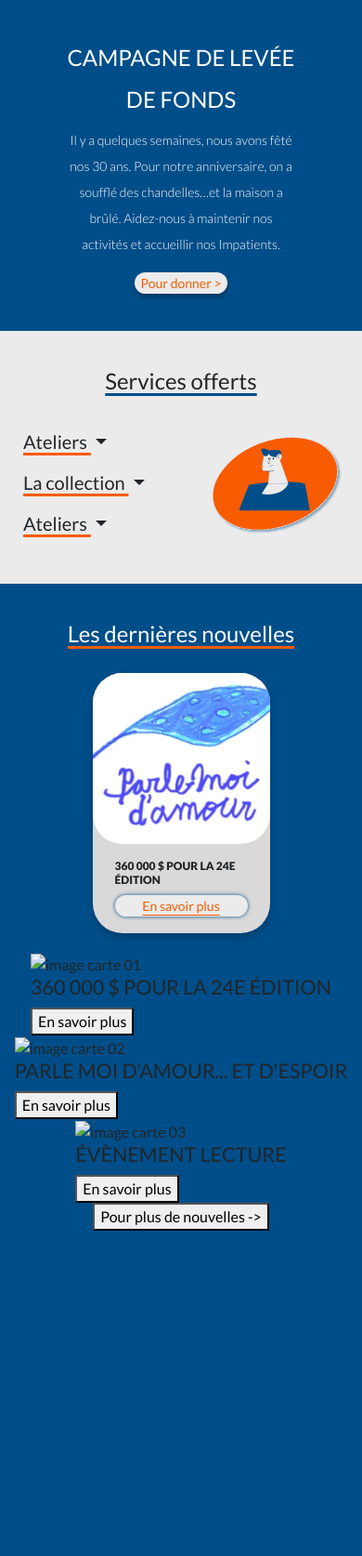
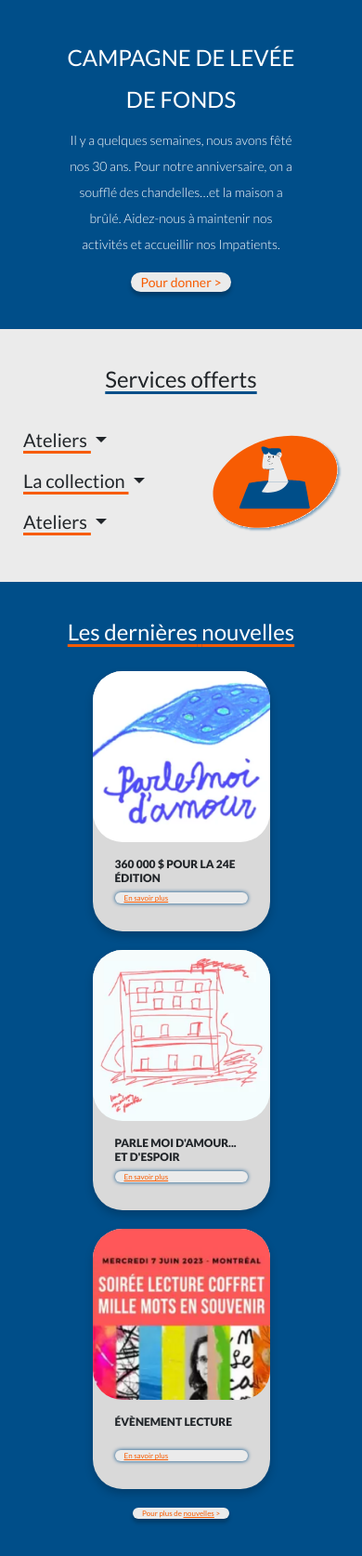
Before and after one commit to etennecharron/les_impatients-les_chaussures_kakis, a PHP site: page / in a window 390 px wide. Shown: the part 539-2213 px from the top of the page at 93% size. Before the commit the page ends 1863 px from the top, so only its background shows below. Run offline with PHP 8.4, Linux system fonts and the light colour scheme.

Commit message:
nouvelles_v_telephone
j'ai terminer la section nouvelles version telephone

```diff
--- a/css/partials/_base.scss
+++ b/css/partials/_base.scss
@@ -15,6 +15,7 @@ body{
 @mixin btn{
     background-color: variables.$gris;
     color:variables.$orange;
+    padding: 0 10px;
     border: none;
     border-radius: 15px;
     font-size: 14px;
--- a/css/style.css
+++ b/css/style.css
@@ -196,6 +196,7 @@ font-weight: 900; = black
   text-decoration: underline;
   text-decoration-thickness: 3px;
   text-underline-offset: 3.5px;
+  -webkit-text-decoration-color: #004E89;
           text-decoration-color: #004E89;
 }
 .hero__info01 h2 {
@@ -225,6 +226,7 @@ font-weight: 900; = black
   text-decoration: underline;
   text-decoration-thickness: 3px;
   text-underline-offset: 3.5px;
+  -webkit-text-decoration-color: #F75C03;
           text-decoration-color: #F75C03;
 }
 .hero__info02 h2 {
@@ -391,6 +393,7 @@ font-weight: 900; = black
 .campagne__contenus button {
   background-color: #EBEBEB;
   color: #F75C03;
+  padding: 0 10px;
   border: none;
   border-radius: 15px;
   font-size: 14px;
@@ -462,6 +465,7 @@ font-weight: 900; = black
   text-decoration: underline;
   text-decoration-thickness: 3px;
   text-underline-offset: 3.5px;
+  -webkit-text-decoration-color: #004E89;
           text-decoration-color: #004E89;
 }
 .services__contenus {
@@ -481,6 +485,7 @@ font-weight: 900; = black
   text-decoration: underline;
   text-decoration-thickness: 3px;
   text-underline-offset: 3.5px;
+  -webkit-text-decoration-color: #F75C03;
           text-decoration-color: #F75C03;
   font-size: 20px;
 }
@@ -503,6 +508,7 @@ font-weight: 900; = black
 .services__contenus__wrapupDropdown .dropdown .dropdown-menu button {
   background-color: #EBEBEB;
   color: #F75C03;
+  padding: 0 10px;
   border: none;
   border-radius: 15px;
   font-size: 14px;
@@ -545,6 +551,7 @@ font-weight: 900; = black
     text-decoration: underline;
     text-decoration-thickness: 3px;
     text-underline-offset: 3.5px;
+    -webkit-text-decoration-color: #004E89;
             text-decoration-color: #004E89;
   }
 }
@@ -578,6 +585,7 @@ font-weight: 900; = black
     text-decoration: underline;
     text-decoration-thickness: 3px;
     text-underline-offset: 3.5px;
+    -webkit-text-decoration-color: #004E89;
             text-decoration-color: #004E89;
   }
 }
@@ -590,12 +598,16 @@ font-weight: 900; = black
   align-items: center;
   background-color: #004E89;
 }
-.nouvelles h2 {
+.nouvelles__titre {
+  display: flex;
+}
+.nouvelles__titre h2 {
   font-size: 24px;
   color: white;
   text-decoration: underline;
   text-decoration-thickness: 3px;
   text-underline-offset: 3.5px;
+  -webkit-text-decoration-color: #F75C03;
           text-decoration-color: #F75C03;
 }
 .nouvelles__content {
@@ -606,6 +618,27 @@ font-weight: 900; = black
 .nouvelles__content button:nth-child(1) {
   display: none;
 }
+.nouvelles__content button {
+  background-color: #EBEBEB;
+  color: #F75C03;
+  padding: 0 10px;
+  border: none;
+  border-radius: 15px;
+  font-size: 14px;
+  box-shadow: 0 4px 4px 0 rgba(0, 0, 0, 0.25);
+  margin-top: 20px;
+  font-size: 8px;
+  display: flex;
+}
+.nouvelles__content button .sousligne {
+  text-decoration: underline;
+  text-decoration-thickness: 3px;
+  text-underline-offset: 3.5px;
+  -webkit-text-decoration-color: #F75C03;
+          text-decoration-color: #F75C03;
+  text-decoration-thickness: 1px;
+  text-underline-offset: 1px;
+}
 .nouvelles__content .card {
   position: relative;
   background-color: #D9D9D9;
@@ -614,7 +647,7 @@ font-weight: 900; = black
   text-align: center;
   box-shadow: 0 5px 10px rgba(0, 0, 0, 0.2);
   border: none;
-  margin: 20px 0;
+  margin-top: 20px;
   width: 191px;
   height: 280px;
   padding-top: 185px;
@@ -629,10 +662,12 @@ font-weight: 900; = black
   font-size: 12px;
   font-weight: 900;
   text-align: left;
+  height: 29px;
 }
 .nouvelles__content .card button {
   background-color: #EBEBEB;
   color: #F75C03;
+  padding: 0 10px;
   border: none;
   border-radius: 15px;
   font-size: 14px;
@@ -643,6 +678,9 @@ font-weight: 900; = black
   text-decoration-thickness: 1px;
   box-shadow: 0 0 4px 0 #004E89;
   width: 100%;
+  margin: 0;
+  font-size: 8px;
+  text-underline-offset: 1px;
 }
 
 /*****************FIN NOUVELLES***********************/
--- a/css/style.scss
+++ b/css/style.scss
@@ -453,12 +453,16 @@ button{
     flex-direction: column;
     align-items: center;
     background-color: variables.$bleu;
-    h2{
-        font-size: 24px;
-        color:white;
-        @include base.sousligne;
-        text-decoration-color: variables.$orange;
+    &__titre{
+        display: flex;
+        h2{
+            font-size: 24px;
+            color:white;
+            @include base.sousligne;
+            text-decoration-color: variables.$orange;
+        }
     }
+
     &__content{
         button:nth-child(1){
             display:none;
@@ -466,6 +470,18 @@ button{
         display: flex;
         flex-direction: column;
         align-items: center;
+        button{
+            @include base.btn;
+            margin-top: 20px;
+            font-size: 8px;
+            display: flex;
+            .sousligne{
+                @include base.sousligne;
+                text-decoration-color: variables.$orange;
+                text-decoration-thickness: 1px;
+                text-underline-offset:1px;
+            }
+        }
         .card{
             position: relative;
             background-color: variables.$grisFoncer;
@@ -474,7 +490,7 @@ button{
             text-align: center;
             box-shadow: 0 5px 10px rgba(0,0,0,.2);
             border:none;
-            margin:20px 0;
+            margin-top:20px;
             width:191px;
             height:280px;
             padding-top: 185px;
@@ -488,13 +504,17 @@ button{
                 font-size: 12px;
                 font-weight:900;
                 text-align: left;
+                height:29px;
             }
-            button{
+            button{d
                 @include base.btn;
                 @include base.sousligne;
                 text-decoration-thickness: 1px;
                 box-shadow: 0 0 4px 0 variables.$bleu;
                 width: 100%;
+                margin: 0;
+                font-size: 8px;
+                text-underline-offset:1px;
             }
         }
     }
--- a/index.html
+++ b/index.html
@@ -163,7 +163,9 @@
                     <!-- utiliser le drop down bootstrap-->
                     <div class="services__contenus__wrapupDropdown">
                         <div class="services__contenus__wrapupDropdown__titre">
-                        <h2>Services</h2><h2>&nbsp</h2><h2>Offerts</h2>
+                            <h2>Services</h2>
+                            <h2>&nbsp</h2>
+                            <h2>Offerts</h2>
                         </div>
                         <div>
                             <div class="services__contenus__wrapupDropdown--sourligner__atelier dropdown">
@@ -173,11 +175,15 @@
                                 </button>
                                 <div class="dropdown-menu" aria-labelledby="dropdownAtelier">
                                     <p>
-                                    Notre organisme est à même de transmettre son expertise aux centres et aux groupes
-                                    travaillant avec une clientèle en santé mentale. Plusieurs lieux d’ateliers ont été
-                                    ouverts au Québec en collaboration avec des établissements du milieu de la santé et
+                                        Notre organisme est à même de transmettre son expertise aux centres et aux
+                                        groupes
+                                        travaillant avec une clientèle en santé mentale. Plusieurs lieux d’ateliers ont
+                                        été
+                                        ouverts au Québec en collaboration avec des établissements du milieu de la santé
+                                        et
                                         avec des lieux de diffusion impliqués dans leur communauté. Plusieurs ont suivi.
-                                    Maintenant, nous avons 21 points de service dans 13 villes au Québec qui accueillent
+                                        Maintenant, nous avons 21 points de service dans 13 villes au Québec qui
+                                        accueillent
                                         900 personnes par semaine.
                                     </p>
                                     <button>Voir les ateliers</button>
@@ -193,9 +199,11 @@
                                 </button>
                                 <div class="dropdown-menu" aria-labelledby="dropdownCollection">
                                     <p>
-                                    Depuis le début de nos activités, nous avons conservé une grande partie des œuvres
+                                        Depuis le début de nos activités, nous avons conservé une grande partie des
+                                        œuvres
                                         produites par nos participants et participantes, ce qui constitue aujourd’hui un
-                                    patrimoine riche de 15 000 œuvres d’art. Il s’agit là d’une collection d’une grande
+                                        patrimoine riche de 15 000 œuvres d’art. Il s’agit là d’une collection d’une
+                                        grande
                                         originalité, pionnière au Canada dans son champ de collectionnement.
                                     </p>
                                     <button>Voir la collection</button>
@@ -211,8 +219,10 @@
                                 </button>
                                 <div class="dropdown-menu" aria-labelledby="dropdownEvenement">
                                     <p>
-                                    Nous disposons d’un espace galerie grâce auquel nous faisons connaître à un large
-                                    public les œuvres produites dans nos ateliers. À cela s’ajoutent d’autres activités
+                                        Nous disposons d’un espace galerie grâce auquel nous faisons connaître à un
+                                        large
+                                        public les œuvres produites dans nos ateliers. À cela s’ajoutent d’autres
+                                        activités
                                         de diffusion régulièrement mises de l’avant à l’extérieur de notre centre.
                                     </p>
                                     <button>Voir les évenement</button>
@@ -229,8 +239,9 @@
 
             <!------------------------DÉBUT NOUVELLE------------------------->
             <section class="nouvelles">
-                <h2>Les dernières nouvelles</h2>
-
+                <div class="nouvelles__titre">
+                <h2>Les dernières </h2> <h2>&nbsp</h2> <h2>nouvelles</h2>
+                </div>
 
                 <div class="nouvelles__content">
                     <button>Pour plus de nouvelles -></button>
@@ -239,40 +250,38 @@
                     <!-- utiliser carte bootstrap-->
 
                     <div class="nouvelles__content__carte card">
-                    <img src="assets/images/img_carte_nouvelles_01.png" class="card-img-top" alt="image de la nouvelle 1">
+                        <img src="assets/images/img_carte_nouvelles_01.png" class="card-img-top"
+                            alt="image de la nouvelle 1">
                         <div class="card-body">
                             <h4 class="card-title">360 000 $ POUR LA 24E ÉDITION</h4>
                             <button>En savoir plus</button>
                         </div>
                     </div>
 
-                <div class="nouvelle__content__carte">
-                    <img src="" alt="image carte 01">
-                    <h4>360 000 $ POUR LA 24E ÉDITION</h4>
+
+
+                    <div class="nouvelles__content__carte card">
+                        <img src="assets/images/img_carte_nouvelles_02.png" class="card-img-top"
+                            alt="image de la nouvelle 1">
+                        <div class="card-body">
+                            <h4 class="card-title">PARLE MOI D'AMOUR... ET D'ESPOIR</h4>
                             <button>En savoir plus</button>
+                        </div>
                     </div>
 
 
 
 
-
-                <!-- utiliser carte bootstrap-->
-                <div class="nouvelle__content__carte">
-                    <img src="" alt="image carte 02">
-                    <h4>PARLE MOI D'AMOUR... ET D'ESPOIR</h4>
+                    <div class="nouvelles__content__carte card">
+                        <img src="assets/images/img_carte_nouvelles_03.png" class="card-img-top"
+                            alt="image de la nouvelle 1">
+                        <div class="card-body">
+                            <h4 class="card-title">ÉVÈNEMENT LECTURE</h4>
                             <button>En savoir plus</button>
                         </div>
-
-
-
-                <!-- utiliser carte bootstrap-->
-                <div class="nouvelle__content__carte">
-                    <img src="" alt="image carte 03">
-                    <h4>ÉVÈNEMENT LECTURE</h4>
-                    <button>En savoir plus</button>
                     </div>
 
-                    <button>Pour plus de nouvelles -></button>
+                    <button>Pour plus de <div>&nbsp</div> <div class="sousligne">nouvelles </div> <div>&nbsp</div>  ></button>
 
                 </div>
 
```
Also changed, not shown: 1 other file. Lines whose indentation alone changed are shown as unchanged.
